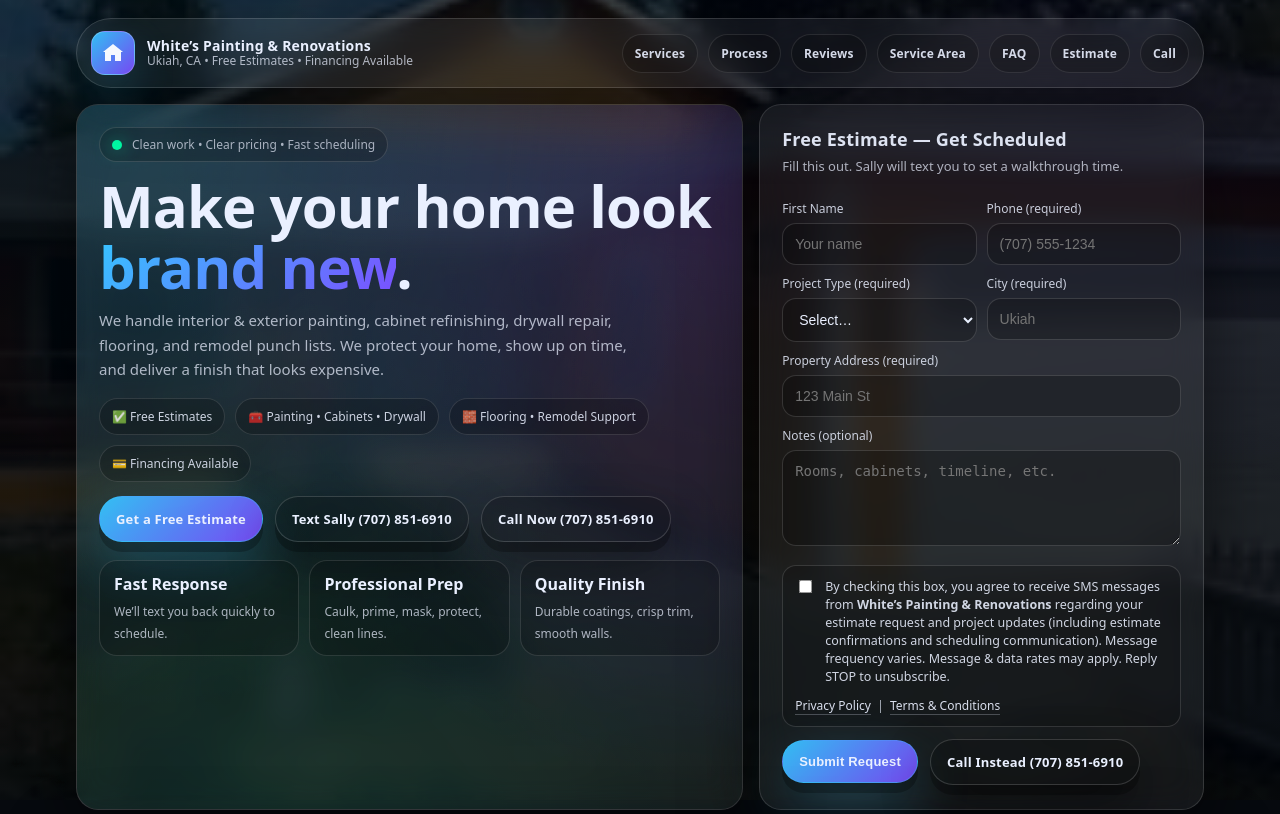
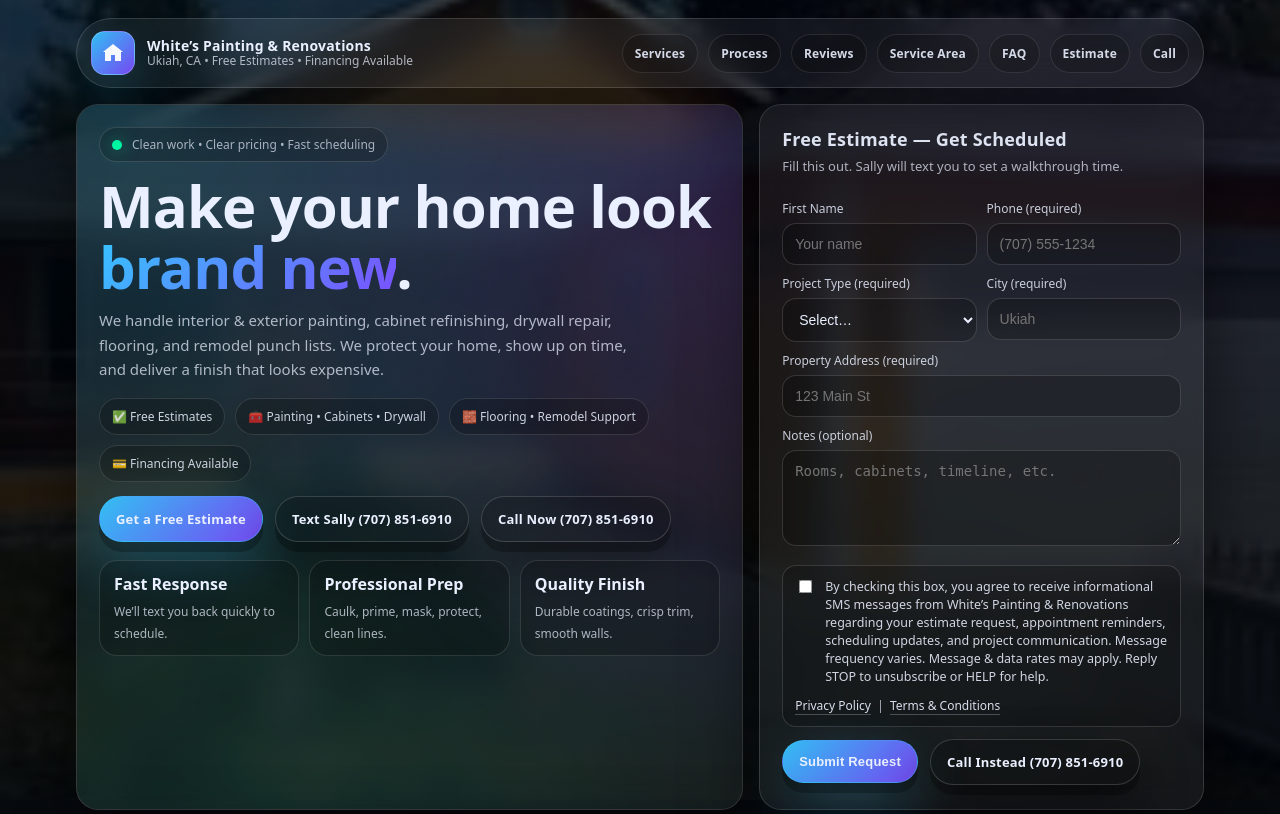
Before and after one commit to Nathonwhite1/sally-ai, a FastAPI app: page / in a window 1280 px wide. Shown: the top 814 px of the page. Run offline with FastAPI, Linux system fonts and the light colour scheme.

Commit message:
Make SMS checkbox optional and clarify message types

```diff
--- a/app/templates/landing.html
+++ b/app/templates/landing.html
@@ -602,12 +602,10 @@
           <!-- ✅ A2P OPT-IN -->
           <div class="consentBox">
             <label for="sms_consent">
-              <input type="checkbox" id="sms_consent" name="sms_consent" required />
+              <input type="checkbox" id="sms_consent" name="sms_consent">
               <span>
-                By checking this box, you agree to receive SMS messages from
-                <strong>White’s Painting & Renovations</strong> regarding your estimate request and project updates
-                (including estimate confirmations and scheduling communication).
-                Message frequency varies. Message &amp; data rates may apply. Reply STOP to unsubscribe.
+               By checking this box, you agree to receive informational SMS messages from White’s Painting & Renovations regarding your estimate request, appointment reminders, scheduling updates, and project communication. Message frequency varies. Message & data rates may apply. Reply STOP to unsubscribe or HELP for help.
+
               </span>
             </label>
 
@@ -842,9 +840,7 @@
         return;
       }
 
-      if (!payload.sms_consent) {
-        showResult("Please check the SMS consent box to submit this request.", false);
-        return;
+
       }
 
       try {
```
Also changed, not shown: 1 other file.
